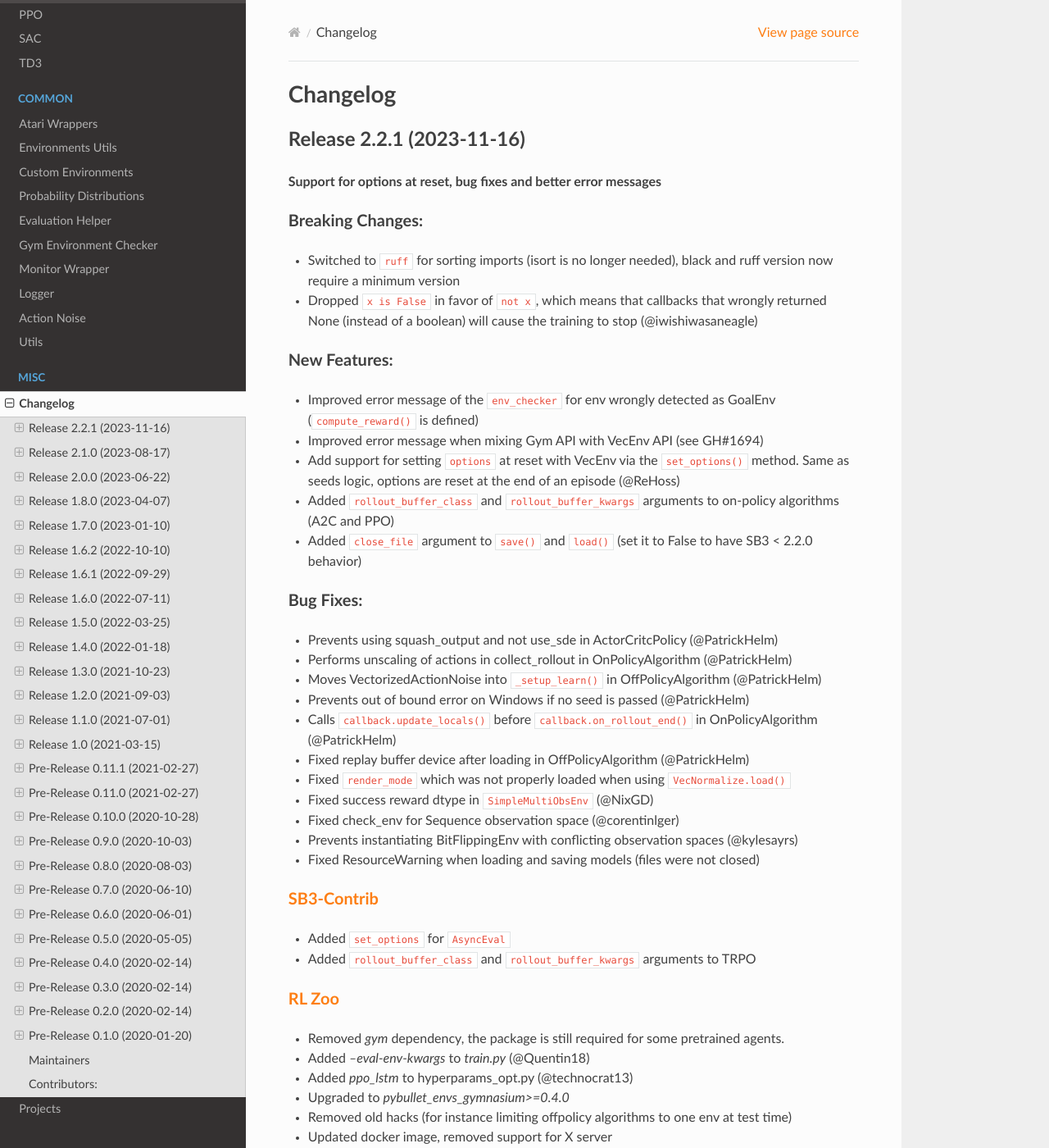
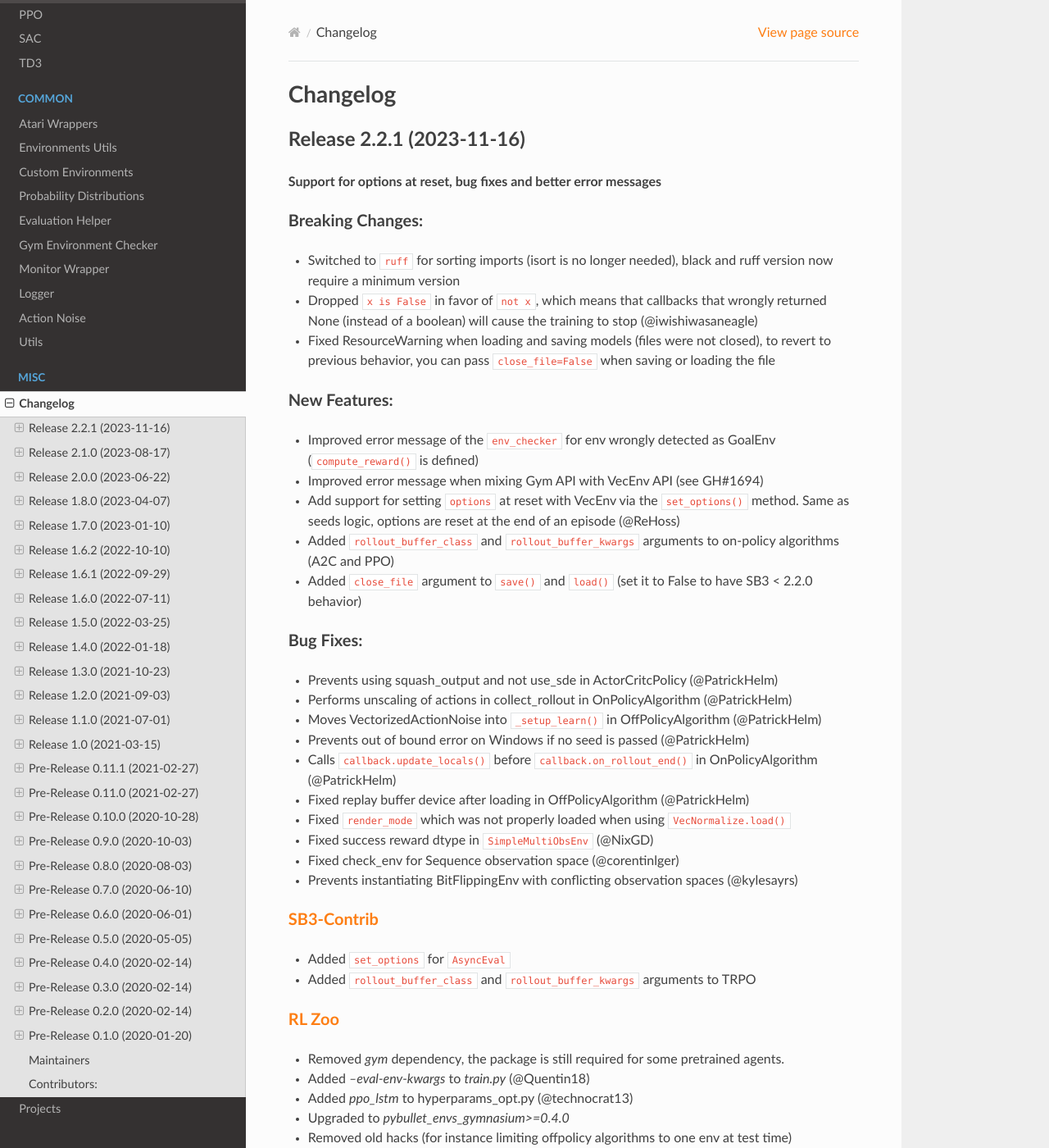
Before and after one commit to DLR-RM/stable-baselines3, a Sphinx documentation site: the page built from docs/misc/changelog.rst, in a window 1280 px wide and 1400 px high. Shown: the whole window at 82% size. Built offline with Sphinx 7.4.7 and the Read the Docs theme 2.0.0, drawn with Linux system fonts in a browser that asks for light colours.

Commit message:
Update changelog

```diff
--- a/docs/misc/changelog.rst
+++ b/docs/misc/changelog.rst
@@ -11,6 +11,7 @@ Breaking Changes:
 ^^^^^^^^^^^^^^^^^
 - Switched to ``ruff`` for sorting imports (isort is no longer needed), black and ruff version now require a minimum version
 - Dropped ``x is False`` in favor of ``not x``, which means that callbacks that wrongly returned None (instead of a boolean) will cause the training to stop (@iwishiwasaneagle)
+- Fixed ResourceWarning when loading and saving models (files were not closed), to revert to previous behavior, you can pass ``close_file=False`` when saving or loading the file
 
 New Features:
 ^^^^^^^^^^^^^
```
Also changed, not shown: other parts of docs/misc/changelog.rst (+0 -1 lines).
